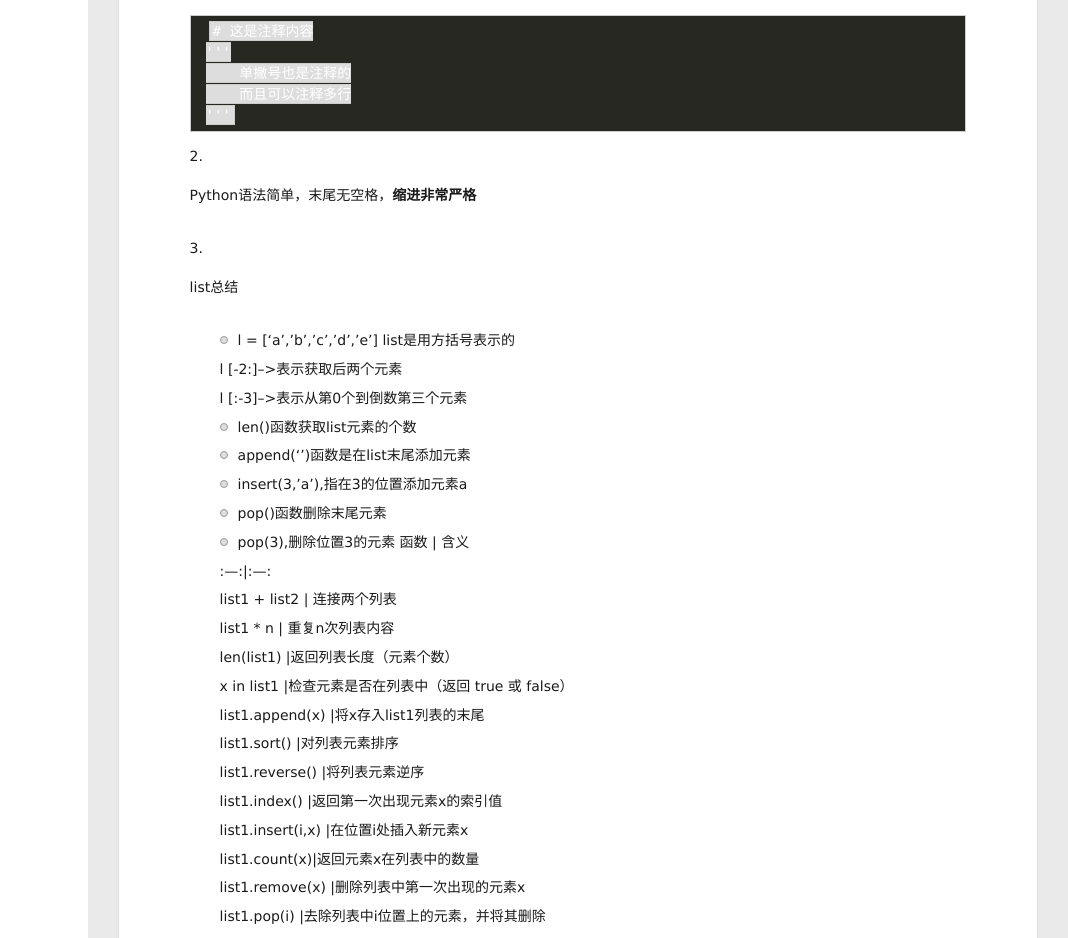
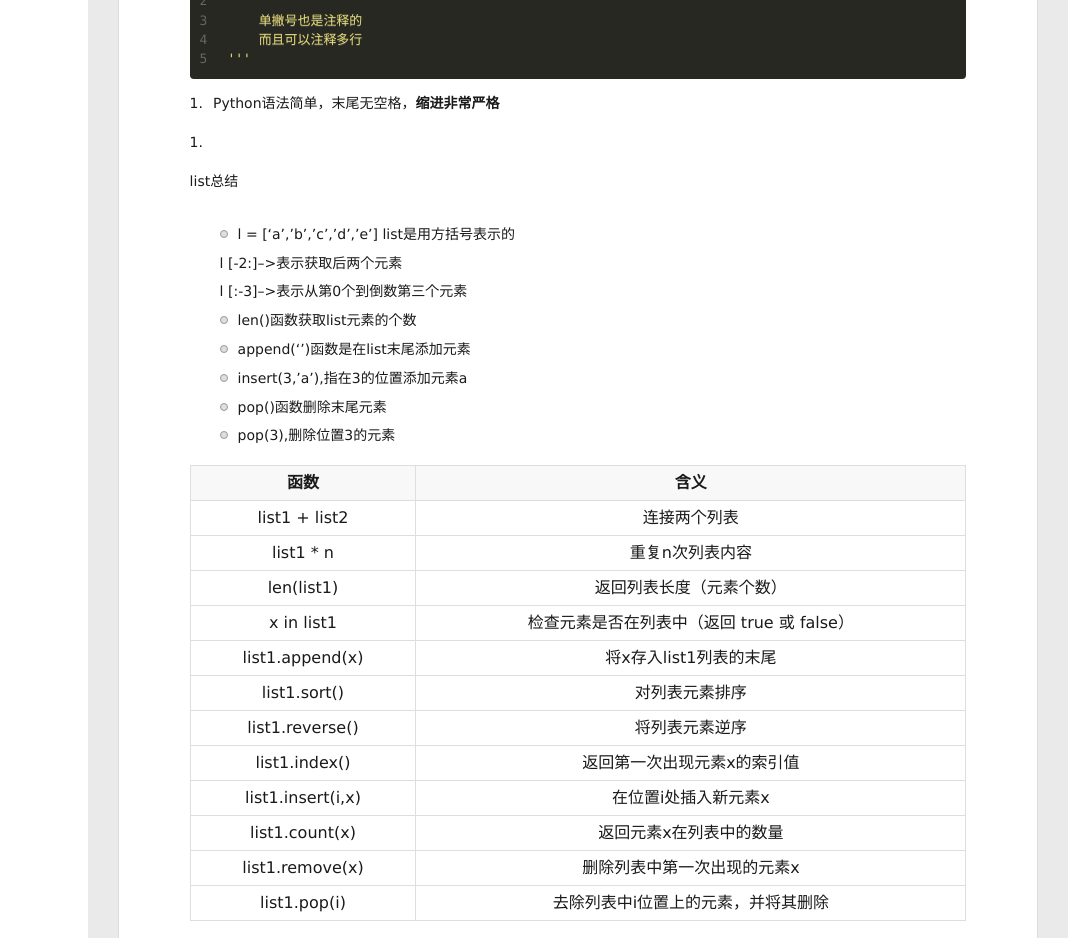
Before and after one commit to ANHDY/ANHDY.github.io, a plain HTML site: page 2019/05/24/Python零碎知识总结/index.html in a window 1280 px wide and 2400 px high. Shown: the part 243-1181 px from the top of the page, 212-1280 px from the left. Drawn offline with Linux system fonts and the light colour scheme.

Commit message:
Site updated: 2019-05-26 17:40:10

```diff
--- a/2019/05/24/Python零碎知识总结/index.html
+++ b/2019/05/24/Python零碎知识总结/index.html
@@ -8,18 +8,18 @@
   <link rel="dns-prefetch" href="http://yoursite.com">
   <title>Python零碎知识总结 | anhdy</title>
   <meta name="viewport" content="width=device-width, initial-scale=1, maximum-scale=1">
-  <meta name="description" content="零碎知识 注释 # 这是注释内容 &amp;apos;&amp;apos;&amp;apos;     单撇号也是注释的     而且可以注释多行 &amp;apos;&amp;apos;&amp;apos;  Python语法简单，末尾无空格，缩进非常严格  list总结  l = [‘a’,’b’,’c’,’d’,’e’]   list是用方括号表示的  l [-2:]–&amp;gt;表示获取后两个元素  l [:-3]–&amp;gt;表示从第0个到倒">
+  <meta name="description" content="零碎知识 注释  12345# 这是注释内容&apos;&apos;&apos;    单撇号也是注释的    而且可以注释多行&apos;&apos;&apos;  Python语法简单，末尾无空格，缩进非常严格">
 <meta name="keywords" content="python">
 <meta property="og:type" content="article">
 <meta property="og:title" content="Python零碎知识总结">
 <meta property="og:url" content="http://yoursite.com/2019/05/24/Python零碎知识总结/index.html">
 <meta property="og:site_name" content="anhdy">
-<meta property="og:description" content="零碎知识 注释 # 这是注释内容 &amp;apos;&amp;apos;&amp;apos;     单撇号也是注释的     而且可以注释多行 &amp;apos;&amp;apos;&amp;apos;  Python语法简单，末尾无空格，缩进非常严格  list总结  l = [‘a’,’b’,’c’,’d’,’e’]   list是用方括号表示的  l [-2:]–&amp;gt;表示获取后两个元素  l [:-3]–&amp;gt;表示从第0个到倒">
+<meta property="og:description" content="零碎知识 注释  12345# 这是注释内容&apos;&apos;&apos;    单撇号也是注释的    而且可以注释多行&apos;&apos;&apos;  Python语法简单，末尾无空格，缩进非常严格">
 <meta property="og:locale" content="default">
-<meta property="og:updated_time" content="2019-05-26T09:30:08.793Z">
+<meta property="og:updated_time" content="2019-05-26T09:39:34.272Z">
 <meta name="twitter:card" content="summary">
 <meta name="twitter:title" content="Python零碎知识总结">
-<meta name="twitter:description" content="零碎知识 注释 # 这是注释内容 &amp;apos;&amp;apos;&amp;apos;     单撇号也是注释的     而且可以注释多行 &amp;apos;&amp;apos;&amp;apos;  Python语法简单，末尾无空格，缩进非常严格  list总结  l = [‘a’,’b’,’c’,’d’,’e’]   list是用方括号表示的  l [-2:]–&amp;gt;表示获取后两个元素  l [:-3]–&amp;gt;表示从第0个到倒">
+<meta name="twitter:description" content="零碎知识 注释  12345# 这是注释内容&apos;&apos;&apos;    单撇号也是注释的    而且可以注释多行&apos;&apos;&apos;  Python语法简单，末尾无空格，缩进非常严格">
 
     <link rel="alternative" href="/atom.xml" title="anhdy" type="application/atom+xml">
 
@@ -168,15 +168,14 @@
     <div class="article-entry" itemprop="articleBody">
 
         <h3 id="零碎知识"><a href="#零碎知识" class="headerlink" title="零碎知识"></a>零碎知识</h3><ol>
-<li><p>注释</p>
-<pre><code># 这是注释内容
-&apos;&apos;&apos;
-    单撇号也是注释的
-    而且可以注释多行
-&apos;&apos;&apos;
-</code></pre></li>
-<li><p>Python语法简单，末尾无空格，<b>缩进非常严格</b></p>
-</li>
+<li>注释</li>
+</ol>
+<figure class="highlight python"><table><tr><td class="gutter"><pre><span class="line">1</span><br><span class="line">2</span><br><span class="line">3</span><br><span class="line">4</span><br><span class="line">5</span><br></pre></td><td class="code"><pre><span class="line"><span class="comment"># 这是注释内容</span></span><br><span class="line"><span class="string">'''</span></span><br><span class="line"><span class="string">    单撇号也是注释的</span></span><br><span class="line"><span class="string">    而且可以注释多行</span></span><br><span class="line"><span class="string">'''</span></span><br></pre></td></tr></table></figure>
+<ol start="2">
+<li>Python语法简单，末尾无空格，<b>缩进非常严格</b></li>
+</ol>
+<a id="more"></a>
+<ol start="3">
 <li><p>list总结</p>
 <ul>
 <li>l = [‘a’,’b’,’c’,’d’,’e’]   list是用方括号表示的<br>  l [-2:]–&gt;表示获取后两个元素<br>  l [:-3]–&gt;表示从第0个到倒数第三个元素</li>
@@ -184,25 +183,88 @@
 <li>append(‘’)函数是在list末尾添加元素</li>
 <li>insert(3,’a’),指在3的位置添加元素a</li>
 <li>pop()函数删除末尾元素</li>
-<li>pop(3),删除位置3的元素<a id="more"></a>
-函数 | 含义<br>:—:|:—:<br>list1 + list2  | 连接两个列表<br>list1 * n  | 重复n次列表内容<br>len(list1) |返回列表长度（元素个数）<br>x in list1 |检查元素是否在列表中（返回 true 或 false）<br>list1.append(x)   |将x存入list1列表的末尾<br>list1.sort()  |对列表元素排序<br>list1.reverse()   |将列表元素逆序<br>list1.index() |返回第一次出现元素x的索引值<br>list1.insert(i,x) |在位置i处插入新元素x<br>list1.count(x)|返回元素x在列表中的数量<br>list1.remove(x)   |删除列表中第一次出现的元素x<br>list1.pop(i)      |去除列表中i位置上的元素，并将其删除</li>
+<li>pop(3),删除位置3的元素</li>
 </ul>
 </li>
+</ol>
+<table>
+<thead>
+<tr>
+<th style="text-align:center">函数</th>
+<th style="text-align:center">含义</th>
+</tr>
+</thead>
+<tbody>
+<tr>
+<td style="text-align:center">list1 + list2</td>
+<td style="text-align:center">连接两个列表</td>
+</tr>
+<tr>
+<td style="text-align:center">list1 * n</td>
+<td style="text-align:center">重复n次列表内容</td>
+</tr>
+<tr>
+<td style="text-align:center">len(list1)</td>
+<td style="text-align:center">返回列表长度（元素个数）</td>
+</tr>
+<tr>
+<td style="text-align:center">x in list1</td>
+<td style="text-align:center">检查元素是否在列表中（返回 true 或 false）</td>
+</tr>
+<tr>
+<td style="text-align:center">list1.append(x)</td>
+<td style="text-align:center">将x存入list1列表的末尾</td>
+</tr>
+<tr>
+<td style="text-align:center">list1.sort()</td>
+<td style="text-align:center">对列表元素排序</td>
+</tr>
+<tr>
+<td style="text-align:center">list1.reverse()</td>
+<td style="text-align:center">将列表元素逆序</td>
+</tr>
+<tr>
+<td style="text-align:center">list1.index()</td>
+<td style="text-align:center">返回第一次出现元素x的索引值</td>
+</tr>
+<tr>
+<td style="text-align:center">list1.insert(i,x)</td>
+<td style="text-align:center">在位置i处插入新元素x</td>
+</tr>
+<tr>
+<td style="text-align:center">list1.count(x)</td>
+<td style="text-align:center">返回元素x在列表中的数量</td>
+</tr>
+<tr>
+<td style="text-align:center">list1.remove(x)</td>
+<td style="text-align:center">删除列表中第一次出现的元素x</td>
+</tr>
+<tr>
+<td style="text-align:center">list1.pop(i)</td>
+<td style="text-align:center">去除列表中i位置上的元素，并将其删除</td>
+</tr>
+</tbody>
+</table>
+<ol start="4">
 <li><p>元组：tuple = (1,2,3,4)</p>
 <ul>
 <li>一经创建，不能改变（长度，内容）</li>
 </ul>
 </li>
-<li>zip() 函数用于将可迭代对象作为参数，将对象中对应的元素打包成一个个元组，然后返回由这些元组组成的对象。<ul>
+<li><p>zip() 函数用于将可迭代对象作为参数，将对象中对应的元素打包成一个个元组，然后返回由这些元组组成的对象。</p>
+<ul>
 <li>利用 * 号操作符，与zip相反，进行解压。</li>
 <li>可使用list()函数或者dist()函数，将其类型转换</li>
 </ul>
 </li>
-<li>eval():  将 <b>数字字符串</b> 转换为数字</li>
-<li>字典.items() :方法以列表形式（并非直接的列表，若要返回列表值还需调用list函数）返回可遍历的(键, 值) <b>元组数组</b>。<figure class="highlight python"><table><tr><td class="gutter"><pre><span class="line">1</span><br><span class="line">2</span><br><span class="line">3</span><br><span class="line">4</span><br><span class="line">5</span><br><span class="line">6</span><br><span class="line">7</span><br><span class="line">8</span><br></pre></td><td class="code"><pre><span class="line">D = &#123;<span class="string">'Google'</span>: <span class="string">'www.google.com'</span>, <span class="string">'Runoob'</span>: <span class="string">'www.runoob.com'</span>, <span class="string">'taobao'</span>: <span class="string">'www.taobao.com'</span>&#125;</span><br><span class="line"> </span><br><span class="line">print(<span class="string">"字典值 : %s"</span> % D.items())</span><br><span class="line">print(<span class="string">"转换为列表 : %s"</span> % list(D.items()))</span><br><span class="line"> </span><br><span class="line"><span class="comment"># 遍历字典列表</span></span><br><span class="line"><span class="keyword">for</span> key, value <span class="keyword">in</span> D.items():</span><br><span class="line">    print(key, value)</span><br></pre></td></tr></table></figure>
+<li><p>eval():  将 <b>数字字符串</b> 转换为数字</p>
+</li>
+<li><p>字典.items() :方法以列表形式（并非直接的列表，若要返回列表值还需调用list函数）返回可遍历的(键, 值) <b>元组数组</b>。</p>
+<figure class="highlight python"><table><tr><td class="gutter"><pre><span class="line">1</span><br><span class="line">2</span><br><span class="line">3</span><br><span class="line">4</span><br><span class="line">5</span><br><span class="line">6</span><br><span class="line">7</span><br><span class="line">8</span><br></pre></td><td class="code"><pre><span class="line">D = &#123;<span class="string">'Google'</span>: <span class="string">'www.google.com'</span>, <span class="string">'Runoob'</span>: <span class="string">'www.runoob.com'</span>, <span class="string">'taobao'</span>: <span class="string">'www.taobao.com'</span>&#125;</span><br><span class="line"> </span><br><span class="line">print(<span class="string">"字典值 : %s"</span> % D.items())</span><br><span class="line">print(<span class="string">"转换为列表 : %s"</span> % list(D.items()))</span><br><span class="line"> </span><br><span class="line"><span class="comment"># 遍历字典列表</span></span><br><span class="line"><span class="keyword">for</span> key, value <span class="keyword">in</span> D.items():</span><br><span class="line">    print(key, value)</span><br></pre></td></tr></table></figure>
 </li>
 </ol>
-<p>输出结果为：<br><figure class="highlight plain"><table><tr><td class="gutter"><pre><span class="line">1</span><br><span class="line">2</span><br><span class="line">3</span><br><span class="line">4</span><br><span class="line">5</span><br></pre></td><td class="code"><pre><span class="line">字典值 : D_items([(&apos;Google&apos;, &apos;www.google.com&apos;), (&apos;taobao&apos;, &apos;www.taobao.com&apos;), (&apos;Runoob&apos;, &apos;www.runoob.com&apos;)])</span><br><span class="line">转换为列表 : [(&apos;Google&apos;, &apos;www.google.com&apos;), (&apos;taobao&apos;, &apos;www.taobao.com&apos;), (&apos;Runoob&apos;, &apos;www.runoob.com&apos;)]</span><br><span class="line">Google www.google.com</span><br><span class="line">taobao www.taobao.com</span><br><span class="line">Runoob www.runoob.com</span><br></pre></td></tr></table></figure></p>
+<p>输出结果为：</p>
+<figure class="highlight plain"><table><tr><td class="gutter"><pre><span class="line">1</span><br><span class="line">2</span><br><span class="line">3</span><br><span class="line">4</span><br><span class="line">5</span><br></pre></td><td class="code"><pre><span class="line">字典值 : D_items([(&apos;Google&apos;, &apos;www.google.com&apos;), (&apos;taobao&apos;, &apos;www.taobao.com&apos;), (&apos;Runoob&apos;, &apos;www.runoob.com&apos;)])</span><br><span class="line">转换为列表 : [(&apos;Google&apos;, &apos;www.google.com&apos;), (&apos;taobao&apos;, &apos;www.taobao.com&apos;), (&apos;Runoob&apos;, &apos;www.runoob.com&apos;)]</span><br><span class="line">Google www.google.com</span><br><span class="line">taobao www.taobao.com</span><br><span class="line">Runoob www.runoob.com</span><br></pre></td></tr></table></figure>
 <ol start="8">
 <li><p>if，while 条件不加括号，但是要在条件之后加分号，执行体要执行严格缩进</p>
 </li>
```
Also changed, not shown: index.html (+7 -18 lines).
